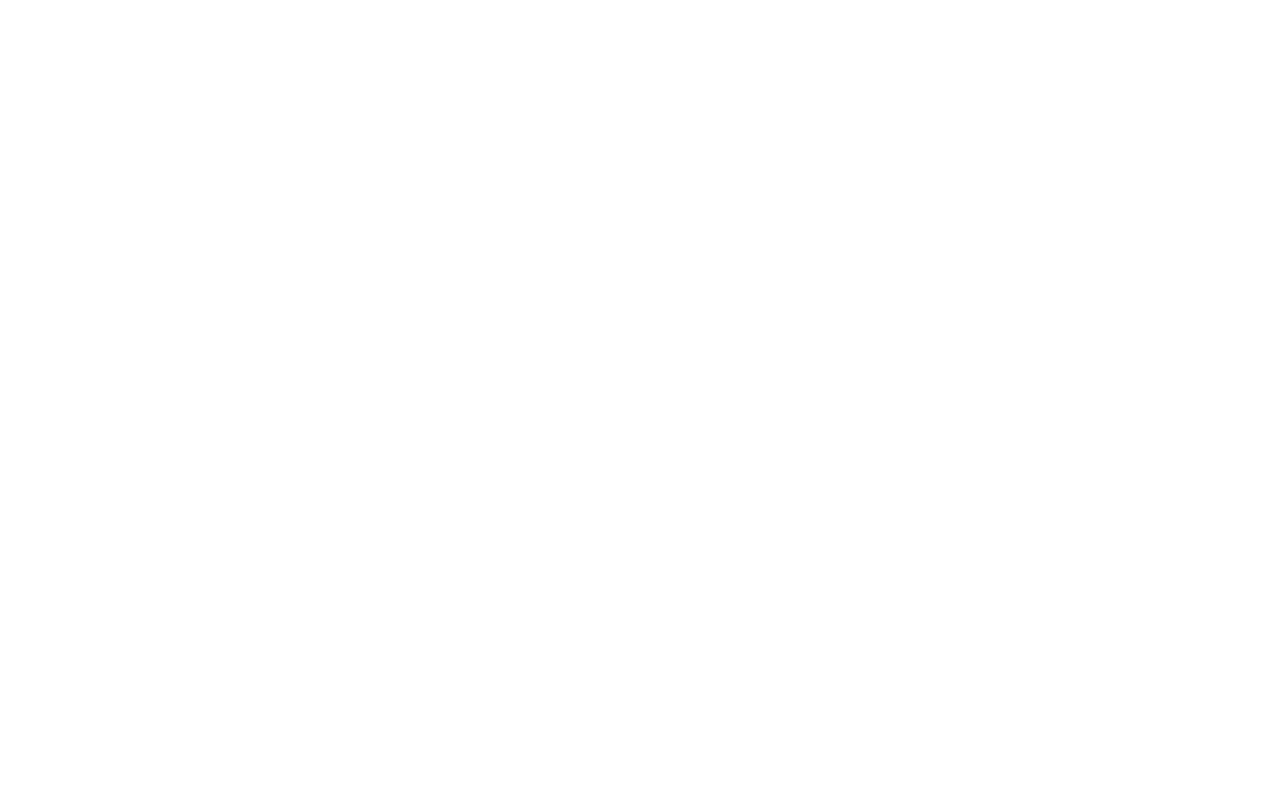
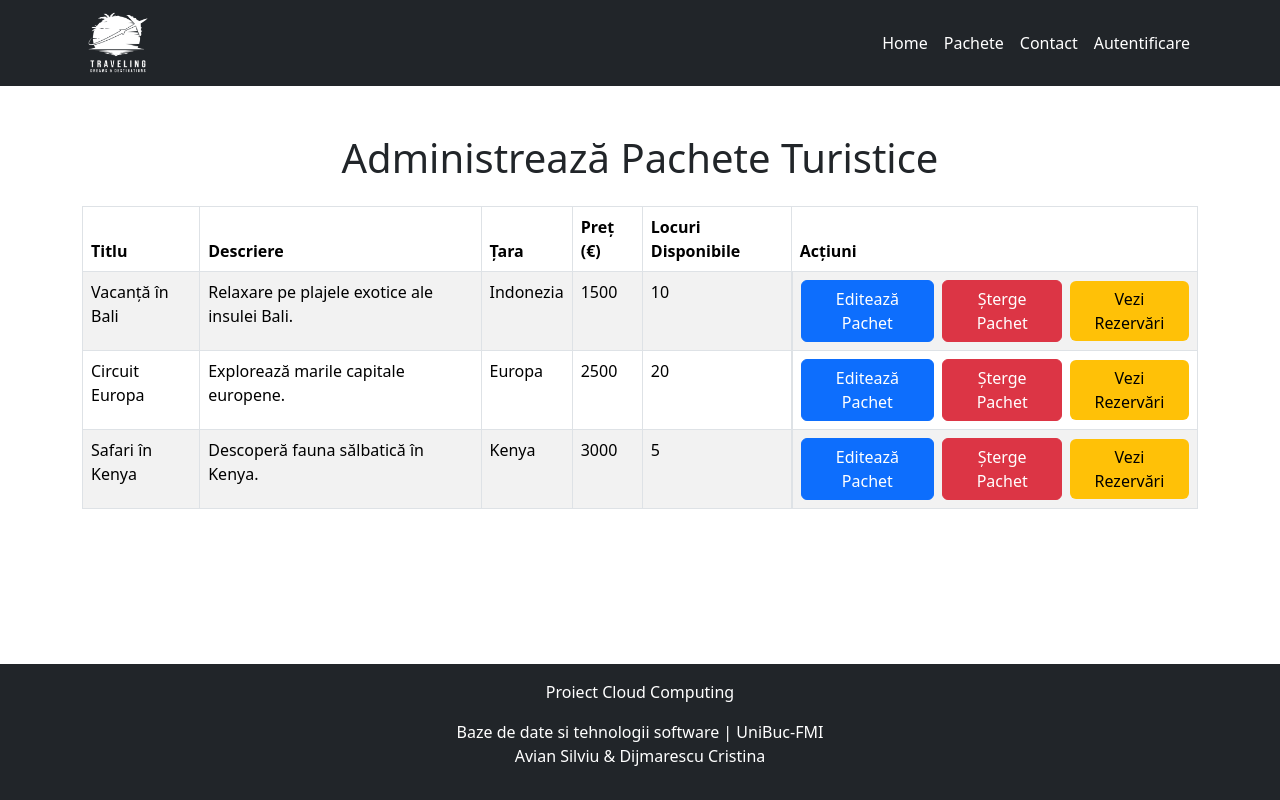
Before and after one commit to Silviu1409/CloudComputingLab, a React (Create React App) app in the folder frontend/: page /adminpackages in a window 1280 px wide. Before the commit this address had no page. Built offline with nearby package versions, Linux system fonts and the light colour scheme.

Commit message:
Admin dashboard with users, packages and reservations page

```diff
--- a/frontend/src/App.js
+++ b/frontend/src/App.js
@@ -7,8 +7,8 @@
 
 const App = ({ scrollTo }) => {
     useEffect(() => {
-        if (scrollTo === 'offers') {
-            const offersSection = document.getElementById('offers');
+        if (scrollTo === 'packages') {
+            const offersSection = document.getElementById('packages');
             if (offersSection) {
                 offersSection.scrollIntoView({ behavior: 'smooth' });
             }
@@ -17,10 +17,10 @@
 
     return (
         <div className='page-container'>
-            {/* Navbar */}
+
             <Navbar />
 
-            {/* Carousel */}
+
             <div id="carouselExampleIndicators" className="carousel slide" data-bs-ride="carousel" data-bs-interval="2000" data-bs-pause="false">
                 <div className="carousel-inner">
                     <div className="carousel-item active">
@@ -47,11 +47,10 @@
                 </div>
             </div>
 
-            {/* Oferte */}
-            <div id="offers" className="container my-5">
-                <h2 className="text-center mb-4">CELE MAI BUNE OFERTE</h2>
+            <div id="packages" className="container my-5">
+                <h2 className="text-center mb-4">CELE MAI BUNE PACHETE TURISTICE</h2>
                 <div className="row">
-                    {/* Cardurile pot fi reduse dacă sunt duplicate */}
+
                     <div className="col-md-6 mb-4">
                         <div className="card">
                             <img src="/paris.png" className="card-img-top" alt="Offer 1" />
@@ -95,7 +94,6 @@
                 </div>
             </div>
 
-            {/* Footer */}
             <Footer />
         </div>
     );
--- /dev/null
+++ b/frontend/src/Components/AdminPackages.js
@@ -0,0 +1,109 @@
+import React from 'react';
+import 'bootstrap/dist/css/bootstrap.min.css';
+import Navbar from './Navbar.js';
+import Footer from './Footer.js';
+import { useNavigate } from 'react-router-dom';
+
+function AdminPackages() {
+  // Exemplu de date pachete turistice
+  const packages = [
+    {
+      id: 1,
+      title: 'Vacanță în Bali',
+      description: 'Relaxare pe plajele exotice ale insulei Bali.',
+      country: 'Indonezia',
+      price: 1500,
+      availableSeats: 10,
+    },
+    {
+      id: 2,
+      title: 'Circuit Europa',
+      description: 'Explorează marile capitale europene.',
+      country: 'Europa',
+      price: 2500,
+      availableSeats: 20,
+    },
+    {
+      id: 3,
+      title: 'Safari în Kenya',
+      description: 'Descoperă fauna sălbatică în Kenya.',
+      country: 'Kenya',
+      price: 3000,
+      availableSeats: 5,
+    },
+  ];
+
+  const navigate = useNavigate();
+
+  const handleEditPackage = (packageId) => {
+
+    navigate(`/admin/adminpackages/${packageId}/edit`);
+  };
+
+  const handleDeletePackage = (packageId) => {
+
+    console.log(`Șters pachetul cu ID-ul: ${packageId}`);
+  };
+
+  const handleViewReservations = (packageId) => {
+
+    navigate(`/admin/adminpackages/${packageId}/reservations`);
+  };
+
+  return (
+    <div className="page-container d-flex flex-column min-vh-100">
+      <Navbar />
+      <div className="container flex-grow-1 my-5">
+        <h1 className="text-center mb-4">Administrează Pachete Turistice</h1>
+        <div className="table-responsive">
+          <table className="table table-bordered table-striped">
+            <thead className="thead-dark">
+              <tr>
+                <th>Titlu</th>
+                <th>Descriere</th>
+                <th>Țara</th>
+                <th>Preț (€)</th>
+                <th>Locuri Disponibile</th>
+                <th>Acțiuni</th>
+              </tr>
+            </thead>
+            <tbody>
+              {packages.map((pkg) => (
+                <tr key={pkg.id}>
+                  <td>{pkg.title}</td>
+                  <td>{pkg.description}</td>
+                  <td>{pkg.country}</td>
+                  <td>{pkg.price}</td>
+                  <td>{pkg.availableSeats}</td>
+                  <td className="d-flex justify-content-center align-items-center">
+                    <button
+                      className="btn btn-primary me-2"
+                      onClick={() => handleEditPackage(pkg.id)}
+                    >
+                      Editează Pachet
+                    </button>
+                    <button
+                      className="btn btn-danger me-2"
+                      onClick={() => handleDeletePackage(pkg.id)}
+                    >
+                      Șterge Pachet
+                    </button>
+                    <button
+                      className="btn btn-warning"
+                      onClick={() => handleViewReservations(pkg.id)}
+                    >
+                      Vezi Rezervări
+                    </button>
+                  </td>
+                </tr>
+              ))}
+            </tbody>
+          </table>
+        </div>
+      </div>
+      <Footer />
+    </div>
+  );
+}
+
+export default AdminPackages;
--- /dev/null
+++ b/frontend/src/Components/AdminReservations.js
@@ -0,0 +1,94 @@
+import React from 'react';
+import 'bootstrap/dist/css/bootstrap.min.css';
+import Navbar from './Navbar.js';
+import Footer from './Footer.js';
+
+function AdminReservations() {
+  // Exemplu de date rezervări
+  const reservations = [
+    {
+      id: 1,
+      dateTime: '2025-01-10 14:30',
+      packageTitle: 'Vacanță în Bali',
+      amountPaid: 3000,
+      persons: 2,
+      username: 'john_doe',
+      email: 'john.doe@example.com',
+      phone: '0744728811',
+    },
+    {
+      id: 2,
+      dateTime: '2025-01-11 09:00',
+      packageTitle: 'Circuit Europa',
+      amountPaid: 2500,
+      persons: 1,
+      username: 'jane_doe',
+      email: 'jane.doe@example.com',
+      phone: '0755261822',
+    },
+    {
+      id: 3,
+      dateTime: '2025-01-12 18:45',
+      packageTitle: 'Safari în Kenya',
+      amountPaid: 4500,
+      persons: 3,
+      username: 'alex_smith',
+      email: 'alex.smith@example.com',
+      phone: '0722918291',
+    },
+  ];
+
+  const handleDeleteReservation = (reservationId) => {
+    // Logica pentru ștergerea unei rezervări (exemplu)
+    console.log(`Șters rezervarea cu ID-ul: ${reservationId}`);
+  };
+
+  return (
+    <div className="page-container d-flex flex-column min-vh-100">
+      <Navbar />
+      <div className="container flex-grow-1 my-5">
+        <h1 className="text-center mb-4">Administrează Rezervările</h1>
+        <div className="table-responsive">
+          <table className="table table-bordered table-striped">
+            <thead className="thead-dark">
+              <tr>
+                <th>Data și Ora</th>
+                <th>Titlu Pachet</th>
+                <th>Suma Achitată (€)</th>
+                <th>Număr Persoane</th>
+                <th>Username</th>
+                <th>Email</th>
+                <th>Telefon</th>
+                <th>Acțiuni</th>
+              </tr>
+            </thead>
+            <tbody>
+              {reservations.map((reservation) => (
+                <tr key={reservation.id}>
+                  <td>{reservation.dateTime}</td>
+                  <td>{reservation.packageTitle}</td>
+                  <td>{reservation.amountPaid}</td>
+                  <td>{reservation.persons}</td>
+                  <td>{reservation.username}</td>
+                  <td>{reservation.email}</td>
+                  <td>{reservation.phone}</td>
+                  <td className="d-flex justify-content-center align-items-center">
+                    <button
+                      className="btn btn-danger"
+                      onClick={() => handleDeleteReservation(reservation.id)}
+                    >
+                      Șterge Rezervare
+                    </button>
+                  </td>
+                </tr>
+              ))}
+            </tbody>
+          </table>
+        </div>
+      </div>
+      <Footer />
+    </div>
+  );
+}
+
+export default AdminReservations;
--- /dev/null
+++ b/frontend/src/Components/AdminUsers.js
@@ -0,0 +1,62 @@
+import React from 'react';
+import 'bootstrap/dist/css/bootstrap.min.css';
+import Navbar from './Navbar.js';
+import Footer from './Footer.js';
+import { useNavigate } from 'react-router-dom';
+
+function AdminUsers() {
+
+  // Exemplu de date utilizatori pentru a testa inainte de a avea baza
+  const users = [
+    { id: 1, username: 'john_doe', email: 'john.doe@example.com' },
+    { id: 2, username: 'jane_doe', email: 'jane.doe@example.com' },
+    { id: 3, username: 'alex_smith', email: 'alex.smith@example.com' },
+  ];
+
+  const navigate = useNavigate();
+
+  const handleViewReservations = (userId) => {
+    navigate(`/admin/adminusers/${userId}/reservations`);
+  };
+
+  return (
+    <div className="page-container d-flex flex-column min-vh-100">
+      <Navbar />
+      <div className="container flex-grow-1 my-5">
+        <h1 className="text-center mb-4">Manage Users</h1>
+        <div className="table-responsive">
+          <table className="table table-bordered table-striped">
+            <thead className="thead-dark">
+              <tr>
+                <th>ID</th>
+                <th>Username</th>
+                <th>Email</th>
+                <th>Actions</th>
+              </tr>
+            </thead>
+            <tbody>
+              {users.map((user) => (
+                <tr key={user.id}>
+                  <td>{user.id}</td>
+                  <td>{user.username}</td>
+                  <td>{user.email}</td>
+                  <td className="d-flex justify-content-center align-items-center">
+                    <button
+                      className="btn btn-warning"
+                      onClick={() => handleViewReservations(user.id)}
+                    >
+                      Vezi Rezervări
+                    </button>
+                  </td>
+                </tr>
+              ))}
+            </tbody>
+          </table>
+        </div>
+      </div>
+      <Footer />
+    </div>
+  );
+}
+
+export default AdminUsers;
--- a/frontend/src/Components/Navbar.js
+++ b/frontend/src/Components/Navbar.js
@@ -7,7 +7,7 @@
     const navigate = useNavigate();
 
     const handleOffersClick = () => {
-        navigate('/offers'); // Navighează către ruta pentru "offers"
+        navigate('/packages'); // Navighează către ruta pentru "offers"
     };
     return (
         <nav className="navbar navbar-expand-lg navbar-dark bg-dark">
@@ -34,7 +34,7 @@
                             <NavLink className="nav-link" to="/">Home</NavLink>
                         </li>
                         <li className="nav-item">
-                            <a className="nav-link" onClick={handleOffersClick}>Oferte</a>
+                            <a className="nav-link" onClick={handleOffersClick}>Pachete</a>
                         </li>
                         <li className="nav-item">
                             <NavLink className="nav-link" to="/contact">Contact</NavLink>
--- a/frontend/src/index.js
+++ b/frontend/src/index.js
@@ -11,6 +11,9 @@
 import 'bootstrap/dist/css/bootstrap.min.css';
 import 'bootstrap/dist/js/bootstrap.bundle.min.js';
 import AdminDashboard from './Components/AdminDashboard';
+import AdminUsers from './Components/AdminUsers';
+import AdminPackages from './Components/AdminPackages';
+import AdminReservations from './Components/AdminReservations';
 
 document.title = "Prestige Travels";
 
@@ -24,8 +27,11 @@
          <Route path="/register" element={<Register/>} />
          <Route path="/login" element={<Login/>} />
          <Route path="/contact" element={<Contact/>} />
-         <Route path="/offers" element={<App scrollTo="offers" />} />
+         <Route path="/packages" element={<App scrollTo="packages" />} />
          <Route path="/admindashboard" element={<AdminDashboard/>} />
+         <Route path="/adminusers" element={<AdminUsers/>} />
+         <Route path="/adminpackages" element={<AdminPackages/>} />
+         <Route path="/adminreservations" element={<AdminReservations/>} />
 
       </Routes>
     </Router>
```
Also changed, not shown: frontend/src/Components/AdminDashboard.js (+10 -3 lines).
